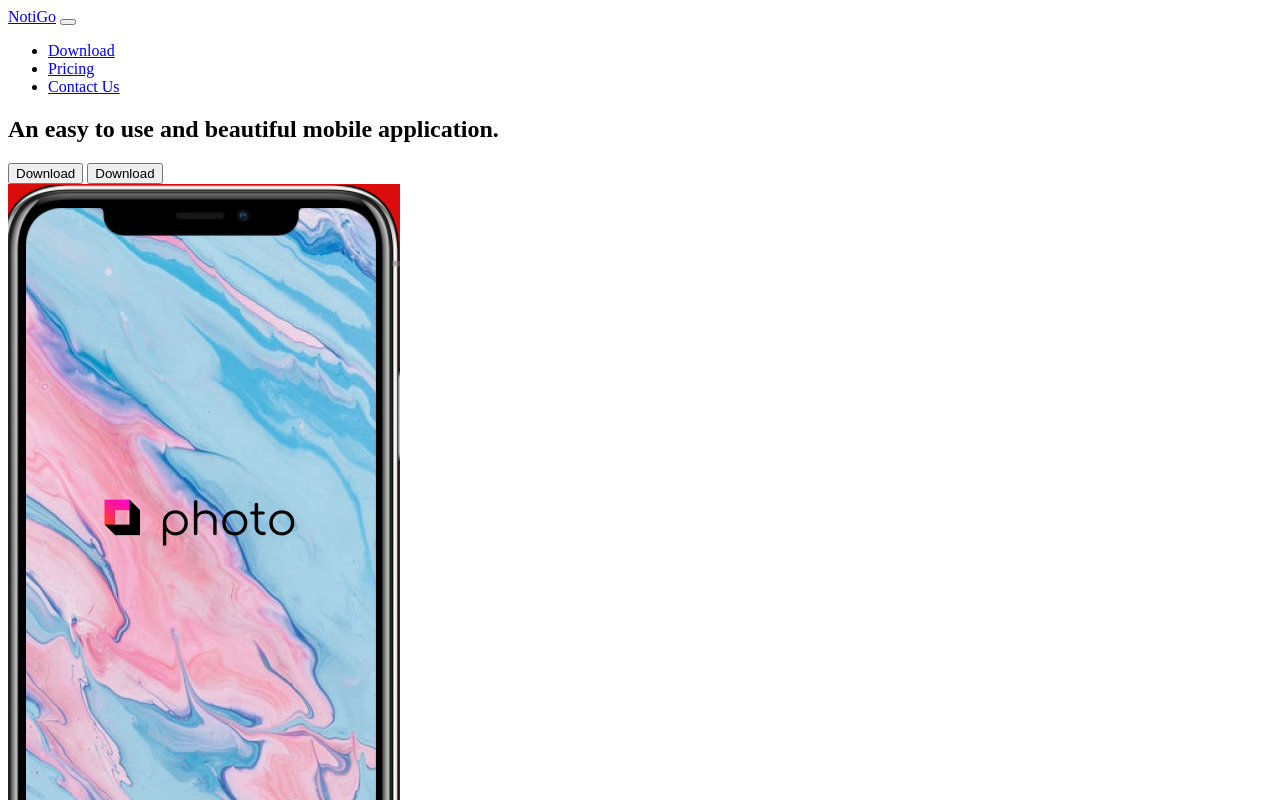
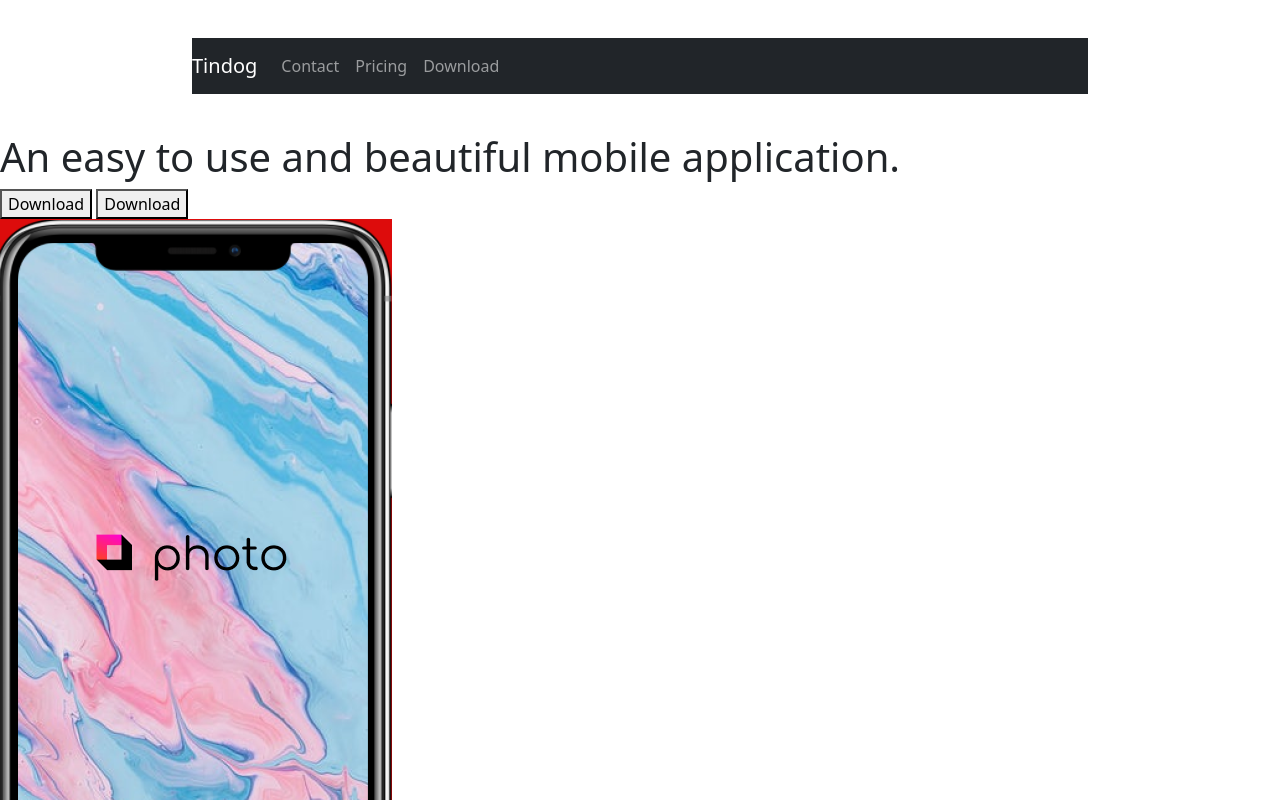
Before and after one commit to paperMountainn/Website-MobileApp, a plain HTML site: page index.html in a window 1280 px wide. Shown: the top 800 px of the page. Drawn offline with nearby package versions, Linux system fonts and the light colour scheme.

Commit message:
add css styles to styles.css

```diff
--- a/css/styles.css
+++ b/css/styles.css
@@ -0,0 +1,13 @@
+/* #title {
+    background-color: red ;
+} */
+
+.container-fluid {
+    padding: 3% 15%;
+}
+
+/* h1 {
+    font-family: "Montserrat-black";
+    font-size: 3rem;
+    line-height: 1.5;
+} */
--- a/index.html
+++ b/index.html
@@ -4,36 +4,37 @@
     <meta charset="UTF-8">
     <meta name="viewport" content="width=device-width, initial-scale=1.0">
     <title>NotiGo</title>
+    <link href="https://cdn.jsdelivr.net/npm/bootstrap@5.0.0-beta1/dist/css/bootstrap.min.css" rel="stylesheet" integrity="sha384-giJF6kkoqNQ00vy+HMDP7azOuL0xtbfIcaT9wjKHr8RbDVddVHyTfAAsrekwKmP1" crossorigin="anonymous">
     <link rel="stylesheet" href="css/styles.css">
+
 
 </head>
 <body>
     <section id="title">
+
+        <div class="container-fluid">
         <!-- Nav Bar -->
-        <nav class="navbar navbar-expand-lg navbar-dark bg-dark">
-            <a class="navbar-brand" href="#">NotiGo</a>
+            <nav class="navbar bg-dark navbar-expand-lg navbar-dark">
+                <a class="navbar-brand" href="">Tindog</a>
                 <button class="navbar-toggler" type="button" data-toggle="collapse" data-target="#navbarSupportedContent" aria-controls="navbarSupportedContent" aria-expanded="false" aria-label="Toggle navigation">
                 <span class="navbar-toggler-icon"></span>
             </button>
-
             <div class="collapse navbar-collapse" id="navbarSupportedContent">
                 <ul class="navbar-nav ml-auto">
                     <li class="nav-item">
-                    <a class="nav-link" href="#">Download</a>
+                        <a class="nav-link" href="">Contact</a>
                     </li>
                     <li class="nav-item">
-                    <a class="nav-link" href="#">Pricing</a>
+                        <a class="nav-link" href="">Pricing</a>
                     </li>
                     <li class="nav-item">
-                    <a class="nav-link" href="#">Contact Us</a>
+                        <a class="nav-link" href="">Download</a>
                     </li>
                 </ul>
             </div>
+
             </nav>
-
-
-
-
+        </div>
         <!-- Title -->
         <div>
             <h1>An easy to use and beautiful mobile application.</h1>
```
Lines whose indentation alone changed are shown as unchanged.
